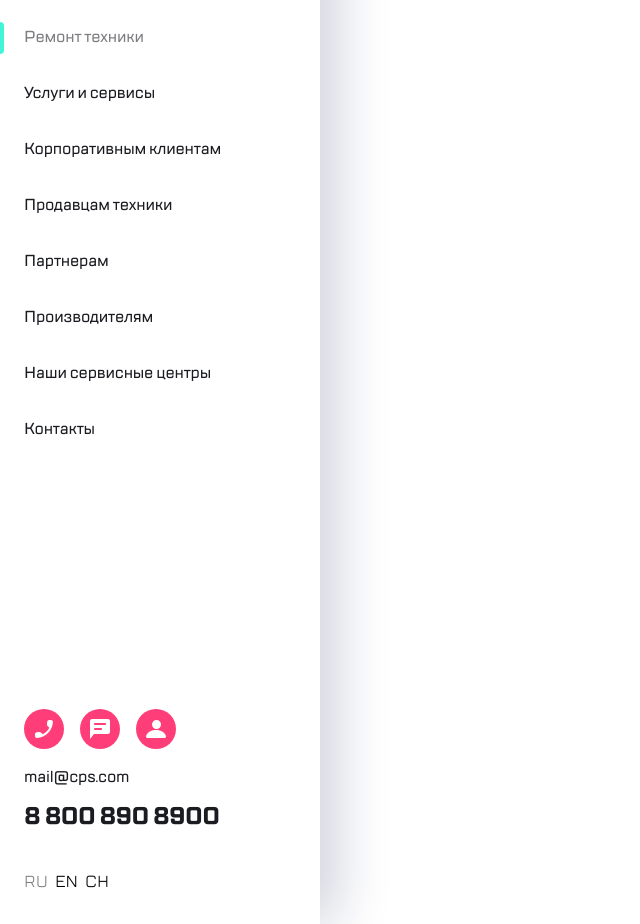
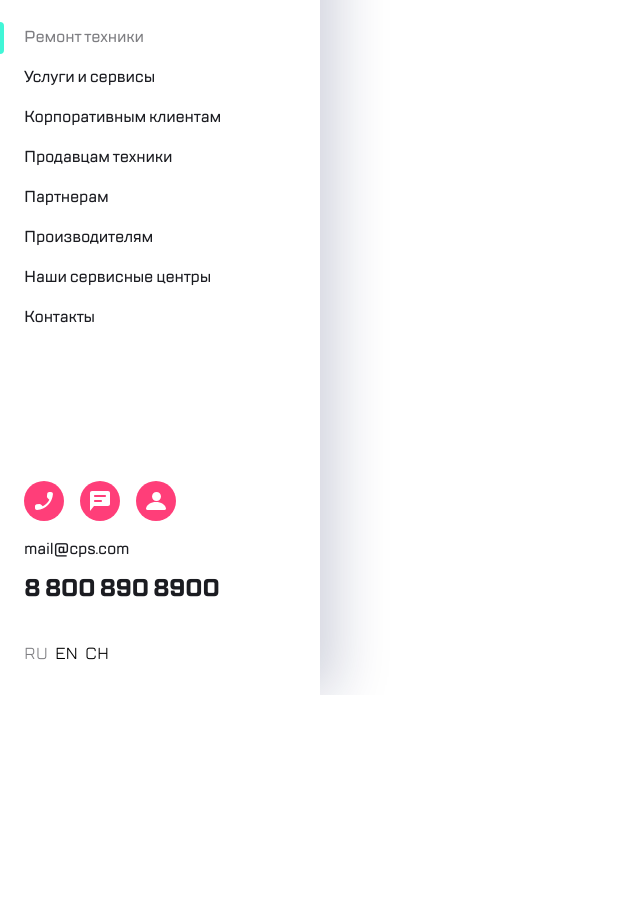
Before and after one commit to AnastasiaTya/WebCore-4.1, a plain HTML site: page index.html in a window 1280 px wide. Shown: the part 105-1029 px from the top of the page, without its empty margins (0-640 px from the left). After the commit the page ends 800 px from the top, so only its background shows below. Drawn offline with Linux system fonts and the light colour scheme.

Commit message:
fixed comment

```diff
--- a/index.html
+++ b/index.html
@@ -8,46 +8,44 @@
     <link rel="stylesheet" href="styles.css">
 </head>
 <body>
-    <div class="container">
         <aside class="info">
-            <div class="info-container">
-                <header class="info-header">
-                    <div class="info-header__left-part">
-                        <button class="info-header__burger button"></button>
-                        <a href="/" class="header-logo">
-                            <img class="header-logo__img" src="images/logo.svg" alt="Логотип">
+            <div class="info__container">
+                <header class="info__header">
+                    <div class="info__header-left">
+                        <button class="info__header-burger button"></button>
+                        <a href="/" class="info__header-logo">
+                            <img class="info__logo-img" src="images/logo.svg" alt="Логотип">
                         </a>
                     </div>
-                    <button class="info-header__search button"></button>
+                    <button class="info__header-search button"></button>
                 </header>
                 <nav class="navigation">
-                    <div class="navigation-wrapper">
-                        <a class="navigation__link link-decoration" href="#">Ремонт техники</a>
-                        <a class="navigation__link" href="#">Услуги и сервисы</a>
-                        <a class="navigation__link" href="#">Корпоративным клиентам</a>
-                        <a class="navigation__link" href="#">Продавцам техники</a>
-                        <a class="navigation__link" href="#">Партнерам</a>
-                        <a class="navigation__link" href="#">Производителям</a>
-                        <a class="navigation__link" href="#">Наши сервисные центры</a>
-                        <a class="navigation__link" href="#">Контакты</a>
+                        <ul class="navigation__list">
+                            <li class="navigation__item"><a class="navigation__link link-decoration" href="#">Ремонт техники</a></li>
+                            <li class="navigation__item"><a class="navigation__link" href="#">Услуги и сервисы</a></li>
+                            <li class="navigation__item"><a class="navigation__link" href="#">Корпоративным клиентам</a></li>
+                            <li class="navigation__item"><a class="navigation__link" href="#">Продавцам техники</a></li>
+                            <li class="navigation__item"><a class="navigation__link" href="#">Партнерам</a></li>
+                            <li class="navigation__item"><a class="navigation__link" href="#">Производителям</a></li>
+                            <li class="navigation__item"><a class="navigation__link" href="#">Наши сервисные центры</a></li>
+                            <li class="navigation__item"><a class="navigation__link" href="#">Контакты</a></li>
+                        </ul>
+                </nav>
+                <footer class="info__footer">
+                    <div class="info__footer-button">
+                        <button class="info__footer-tel button"></button>
+                        <button class="info__footer-chat button"></button>
+                        <button class="info__footer-profile button"></button>
                     </div>
-                </nav>
-                <footer class="info-footer">
-                    <div class="info-footer__button">
-                        <button class="info-footer__tel button"></button>
-                        <button class="info-footer__chat button"></button>
-                        <button class="info-footer__profile button"></button>
-                    </div>
-                    <a class="info-footer__contact-mail" href="mailto:mail@cps.com">mail@cps.com</a>
-                    <a class="info-footer__contact-tel" href="tel:8(800)890-89-00">8 800 890 8900</a>
-                    <div class="info-footer__language language">
-                        <button class="language__ru btn-reset">RU</button>
-                        <button class="language__en btn-reset">EN</button>
-                        <button class="language__ch btn-reset">CH</button>
+                    <a class="info__footer-mail" href="mailto:mail@cps.com">mail@cps.com</a>
+                    <a class="info__footer-phone" href="tel:8(800)890-89-00">8 800 890 8900</a>
+                    <div class="info__footer-language">
+                        <button class="info__footer-lang">RU</button>
+                        <button class="info__footer-lang">EN</button>
+                        <button class="info__footer-lang">CH</button>
                     </div>
                 </footer>
             </div>
         </aside>
-    </div>
 </body>
 </html>
--- a/styles.css
+++ b/styles.css
@@ -46,15 +46,16 @@ body {
     min-width: 320px;
 }
 
-.info-container {
+.info__container {
+    display: flex;
+    flex-direction: column;
     width: 320px;
-    height: 100%;
+    height: 100vh;
     box-shadow: 16px 0 52px 0 rgba(14, 24, 80, 0.2), -2px 0 4px 0 rgba(69, 79, 126, 0.02);
     background: #fff;
-    /* transform: rotate(-180deg); */
 }
 
-.info-header {
+.info__header {
     display: flex;
     justify-content: space-between;
     align-items: center;
@@ -62,12 +63,12 @@ body {
     padding: 23px 24px;
 }
 
-.info-header__left-part {
+.info__header-left {
     display: flex;
     align-items: center;
 }
 
-.info-header__burger {
+.info__header-burger {
     background: #FF3E79 url(images/burger_.svg) no-repeat center;
     margin-right: 17px;
 }
@@ -82,12 +83,18 @@ body {
     transition: opacity 0.3s ease-in-out, transform 0.3s ease-in-out;
 }
 
-.info-header__search {
+.info__header-search {
     background: #FF3E79 url(images/search_.svg) no-repeat center;
 }
 
-.navigation-wrapper {
-margin-bottom: 268px;
+.navigation__list {
+    display: flex;
+    flex-direction: column;
+    justify-content: space-around;
+    row-gap: 16px;
+    list-style-type: none;
+    margin: 0;
+    padding: 0;
 }
 
 .navigation__link {
@@ -122,26 +129,30 @@ margin-bottom: 268px;
     border-radius: 0 4px 4px 0;
 }
 
-.info-footer__button {
+.info__footer {
+    margin-top: auto;
+}
+
+.info__footer-button {
     display: flex;
     column-gap: 16px;
     padding-left: 24px;
     margin-bottom: 16px;
 }
 
-.info-footer__tel {
+.info__footer-tel {
     background: #FF3E79 url(images/tel.svg) no-repeat center;
 }
 
-.info-footer__chat {
+.info__footer-chat {
     background: #FF3E79 url(images/chat_.svg) no-repeat center;
 }
 
-.info-footer__profile {
+.info__footer-profile {
     background: #FF3E79 url(images/profile_.svg) no-repeat center;
 }
 
-.info-footer__contact-mail {
+.info__footer-mail {
     padding-left: 24px;
     display: block;
     text-decoration: none;
@@ -153,7 +164,7 @@ margin-bottom: 268px;
     margin-bottom: 12px;
 }
 
-.info-footer__contact-tel {
+.info__footer-phone {
     display: block;
     padding-left: 24px;
     text-decoration: none;
@@ -165,14 +176,14 @@ margin-bottom: 268px;
     margin-bottom: 40px;
 }
 
-.btn-reset {
+.info__footer-lang {
     background: none;
     border: none;
     padding: 0;
     position: relative;
 }
 
-.language {
+.info__footer-language {
     display: flex;
     padding-left: 24px;
     padding-bottom: 32px;
@@ -184,16 +195,11 @@ margin-bottom: 268px;
     color: #1B1C21;
 }
 
-.language__ru {
+.info__footer-lang:first-child {
     color: #7E7E82;
-    cursor: pointer;
 }
 
-.language__en {
-    cursor: pointer;
-}
-
-.language__ch {
+.info__footer-lang {
     cursor: pointer;
 }
 
@@ -206,7 +212,7 @@ margin-bottom: 268px;
     opacity: 0.5;
 }
 
-.btn-reset::before {
+.info__footer-lang::before {
     content: "";
     width: 24px;
     height: 2px;
@@ -218,6 +224,6 @@ margin-bottom: 268px;
     transition: transform 0.3s ease-in-out;
 }
 
-.btn-reset:hover::before {
+.info__footer-lang:hover::before {
     transform: scale(1);
 }
```
Also changed, not shown: normalize.css (+0 -170 lines).
